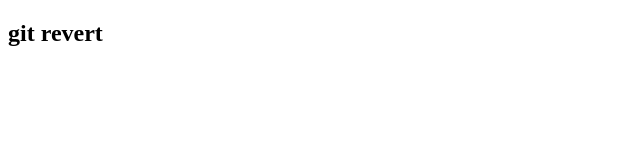
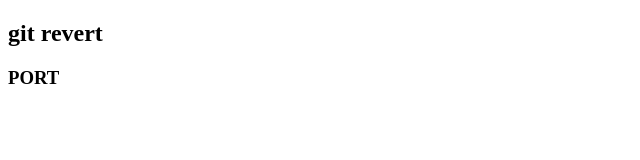
Before and after one commit to Sachinyadav4465/revert_repo, a plain HTML site: page index.html in a window 1280 px wide. Shown: the full height of the page, 0-640 px from the left. Drawn offline with Linux system fonts and the light colour scheme.

Commit message:
new update

```diff
--- a/index.html
+++ b/index.html
@@ -7,5 +7,6 @@
   </head>
   <body>
     <h2>git revert</h2>
+    <h3>PORT</h3>
   </body>
 </html>
--- /dev/null
+++ b/password/m.js
@@ -0,0 +1 @@
+console.log("sachin");
```
Also changed, not shown: 1 other file.
